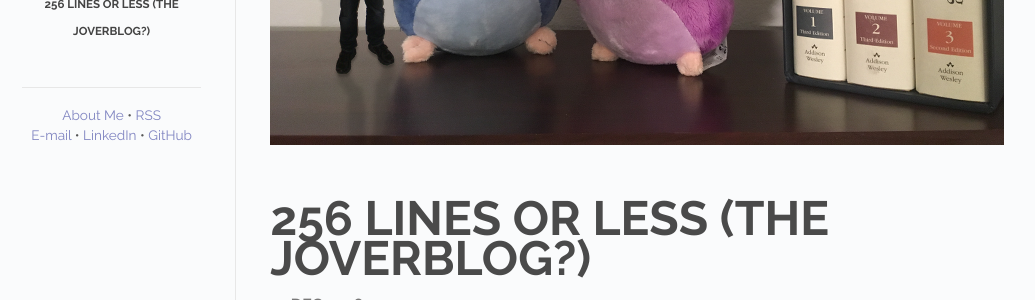
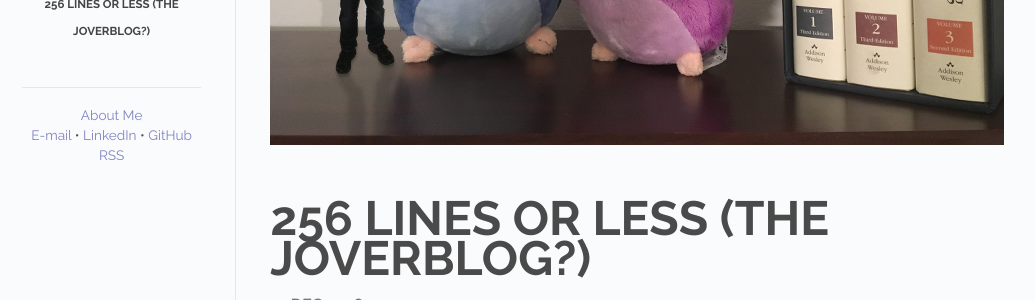
Before and after one commit to joverbey/joverbey.github.io, a Jekyll site: the page built from _posts/2016-12-15-first-post.md, in a window 1280 px wide. Shown: the part 320-620 px from the top of the page, without its empty margins (154-1189 px from the left). Built offline with Jekyll 4.4.1, drawn with Linux system fonts in a browser that asks for light colours.

Commit message:
Update RSS feed date format, RSS link, time zone

```diff
--- a/_layouts/default.html
+++ b/_layouts/default.html
@@ -45,12 +45,12 @@
         </div>
         <div class="footer">
           <span id="footer-links">
-            <a href="{{ site.github.url }}/about/" class="footer-link">About Me</a> <span class="separator">&bull;</span>
-            <a href="/rss.xml" class="footer-link">RSS</a><br/>
+            <a href="{{ site.github.url }}/about/" class="footer-link">About Me</a><br/>
             <!-- Mail address hiding: http://www.google.com/recaptcha/mailhide/ -->
             <a href="http://www.google.com/recaptcha/mailhide/d?k=01Y7tF2jw9w9xLZucF314wPA==&amp;c=q6vUJyh7NztFNzwTojRuECzwRgJ8lixJT3LvIi58VCM=" onclick="window.open('http://www.google.com/recaptcha/mailhide/d?k\07501Y7tF2jw9w9xLZucF314wPA\75\75\46c\75q6vUJyh7NztFNzwTojRuECzwRgJ8lixJT3LvIi58VCM\075', '', 'toolbar=0,scrollbars=0,location=0,statusbar=0,menubar=0,resizable=0,width=500,height=300'); return false;" class="footer-link">E-mail</a> <span class="separator">&bull;</span>
             <a target="_blank" href="https://www.linkedin.com/in/jeffoverbey" class="footer-link">LinkedIn</a> <span class="separator">&bull;</span>
-            <a target="_blank" href="https://github.com/joverbey" class="footer-link">GitHub</a>
+            <a target="_blank" href="https://github.com/joverbey" class="footer-link">GitHub</a><br/>
+            <a href="/rss.xml" class="footer-link">RSS</a>
           </span>
         </div>
       </div>
--- a/rss.xml
+++ b/rss.xml
@@ -12,7 +12,7 @@
         <item>
           <title>{{ post.title | xml_escape }}</title>
           <description>{{ post.excerpt | strip_html | xml_escape }}</description>
-          <pubDate>{{ post.date | date_to_xmlschema }}</pubDate>
+          <pubDate>{{ post.date | date_to_rfc822 }}</pubDate>
           <link>{{ post.url | prepend: site.github.url }}</link>
           <guid isPermaLink="true">{{ post.url | prepend: site.github.url }}</guid>
         </item>
```
Also changed, not shown: _posts/2016-12-15-first-post.md (+1 -1 lines).
